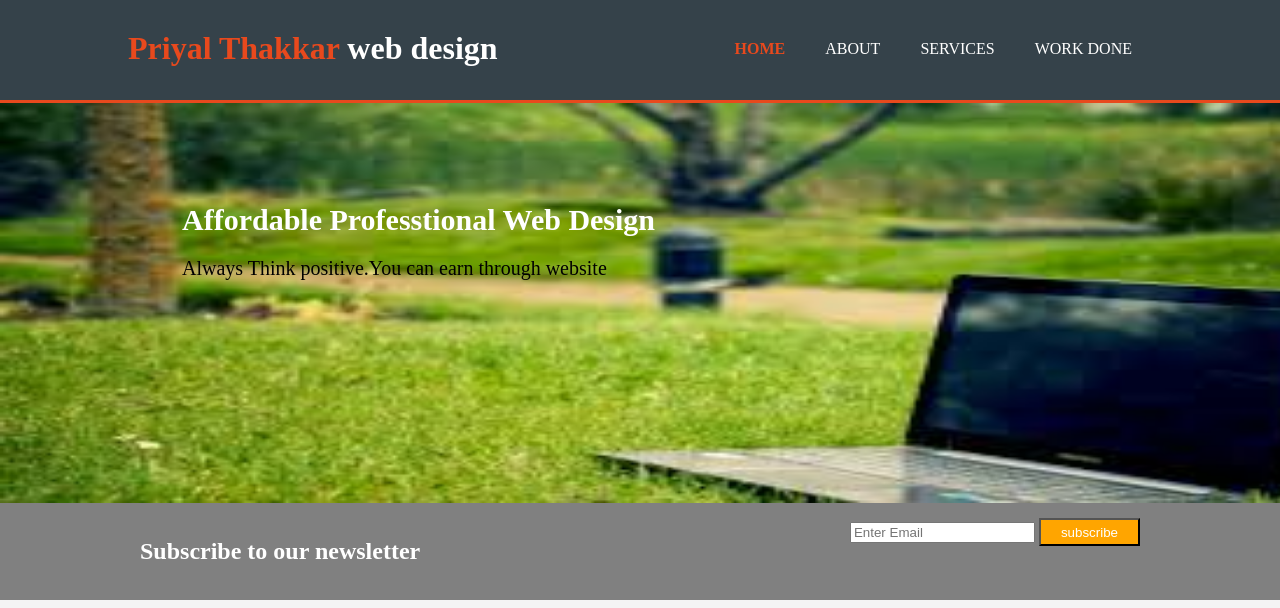
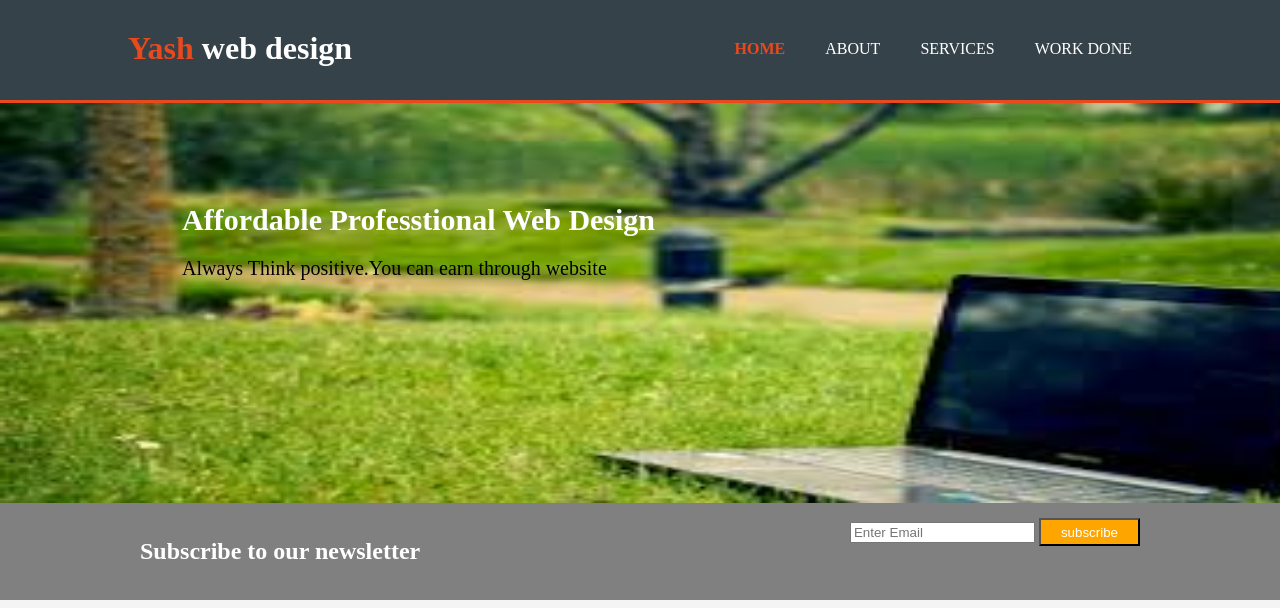
Before and after one commit to pthakkar07/mywebsite.github.io, a plain HTML site: page index.html in a window 1280 px wide. Shown: the top 608 px of the page. Drawn offline with Linux system fonts and the light colour scheme.

Commit message:
Update index.html

```diff
--- a/index.html
+++ b/index.html
@@ -1,7 +1,7 @@
 <!DOCTYPE html>
 <html>
 <head>
- <title>Priyal Website</title>
+ <title>Yash Website</title>
   <meta charset="UTF-8">
   <meta name="description" content="Priyal Thakkar web design is a best compnay to develop dynamic website within cheap rates and profound technology for javascript,Bootstrap,
                                     we also have work in teachnology like angular, React and Node.js">
@@ -23,7 +23,7 @@
 <header>
 <div class="container">
 <div id="branding">
-<h1><span class="highlight">Priyal Thakkar</span> web design<h1>
+<h1><span class="highlight">Yash</span> web design<h1>
 </div>
 <nav>
 <ul>
```
